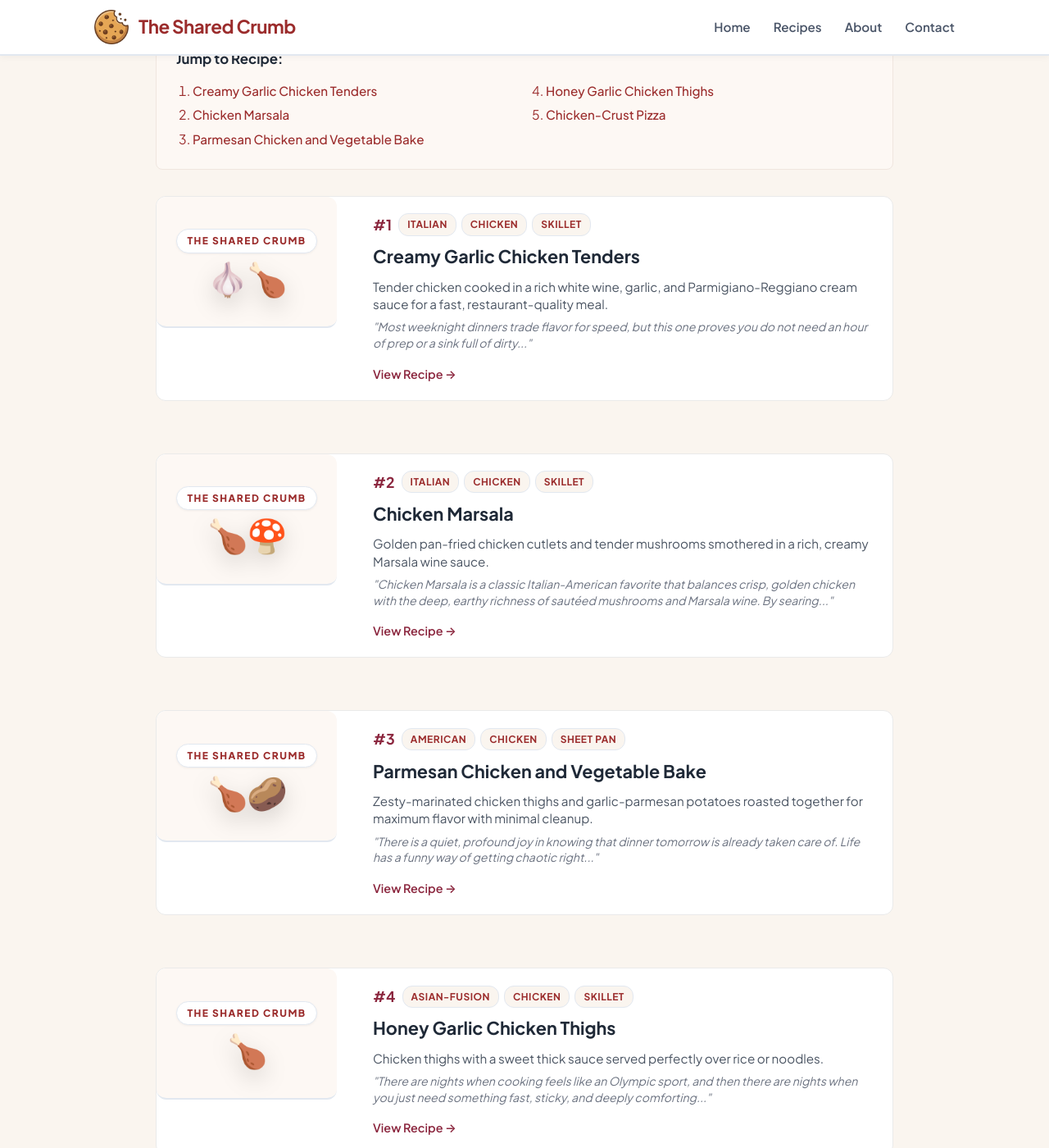
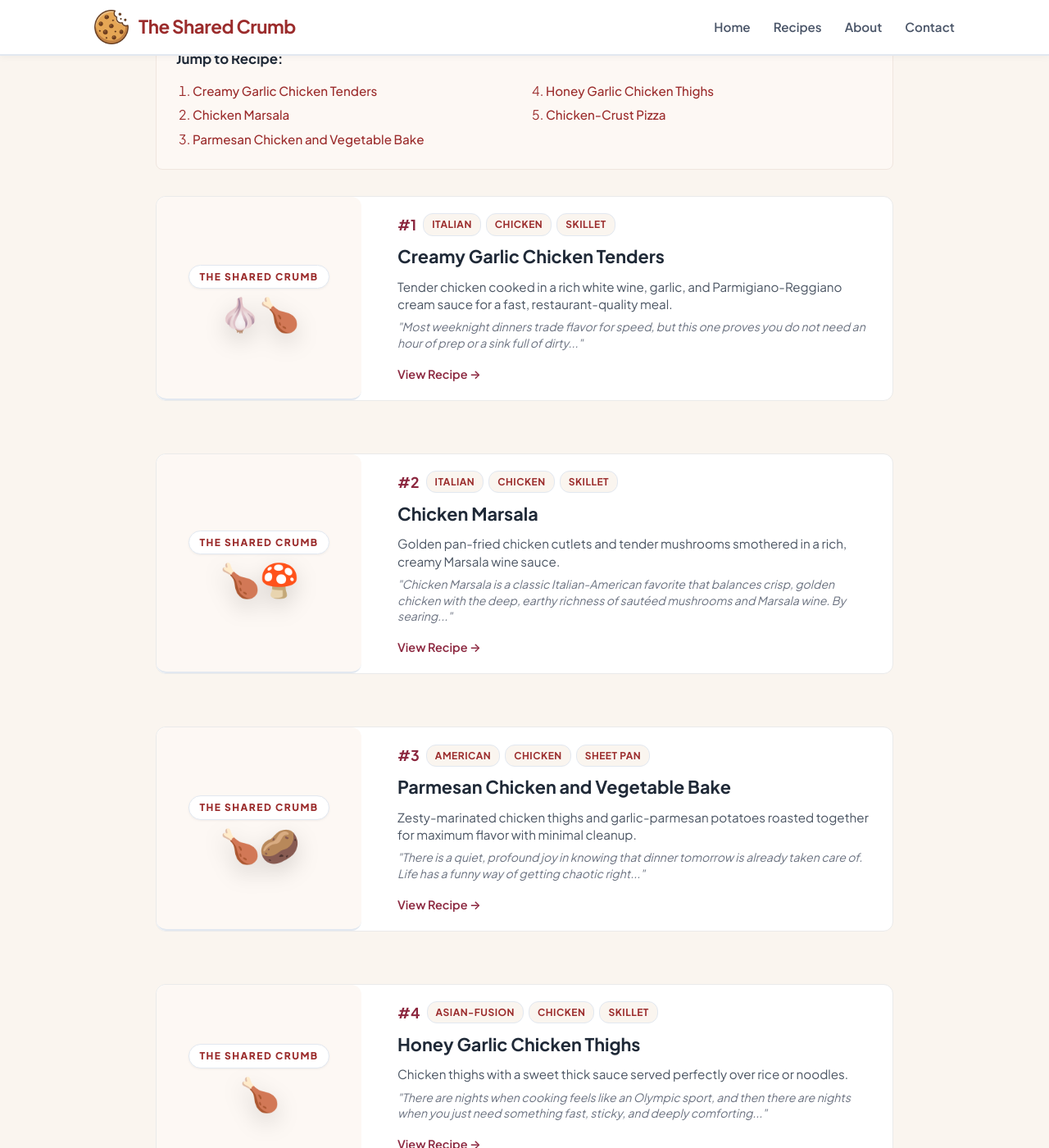
Before and after one commit to TheSharedCrumb/TheSharedCrumb, a Jekyll site: the page built from _roundups/30-chicken-dinners.md, in a window 1280 px wide and 1400 px high, scrolled down 323 px. Shown: the whole window at 82% size. Built offline with Jekyll 4.4.1, drawn with Linux system fonts in a browser that asks for light colours.

Commit message:
Refactor responsive styles for horizontal card layout
Updated responsive styles for horizontal card layout, including adjustments for mobile and desktop views.

```diff
--- a/assets/css/style.css
+++ b/assets/css/style.css
@@ -1513,7 +1513,9 @@ a.roundup-card-horizontal *,
   color: #9B2C2C !important;
 }
 
-/* 2. Responsive Horizontal Card Layout Fix (Stacked & Centered on vertical mobile) */
+/* 2. Responsive Horizontal Card Layout Fix */
+
+/* Mobile Base Layout (Stacked) */
 .roundup-card-horizontal {
   display: flex !important;
   flex-direction: column !important;
@@ -1525,9 +1527,14 @@ a.roundup-card-horizontal *,
 .roundup-card-media {
   width: 100% !important;
   max-width: 100% !important;
-  flex: none !important;
-}
-
+}
+
+.roundup-card-details {
+  width: 100% !important;
+}
+
+/* Restrict edge-to-edge media scaling strictly to vertical mobile view */
+@media (max-width: 600px) {
   .roundup-card-media img,
   .roundup-card-media > div,
   .roundup-card-media svg {
@@ -1538,26 +1545,33 @@ a.roundup-card-horizontal *,
     object-fit: cover;
     display: block;
   }
-
-.roundup-card-details {
-  width: 100% !important;
-  flex: 1;
-}
-
-/* Side-by-side layout for horizontal phone orientation and desktop screens */
+}
+
+/* Desktop & Landscape Orientation (Side-by-side with full-height image card) */
 @media (min-width: 601px) {
   .roundup-card-horizontal {
     flex-direction: row !important;
-    align-items: flex-start;
+    align-items: stretch !important; /* Forces image container to match text height */
   }
 
   .roundup-card-media {
-    width: 220px !important;
-    max-width: 220px !important;
+    width: 250px !important;
+    min-width: 250px !important;
+    max-width: 250px !important;
     flex-shrink: 0 !important;
   }
 
+  .roundup-card-media img,
+  .roundup-card-media > div,
+  .roundup-card-media svg {
+    width: 100% !important;
+    height: 100% !important;
+    object-fit: cover;
+    border-radius: 12px;
+  }
+
   .roundup-card-details {
+    flex: 1 !important;
     width: auto !important;
   }
 }
```
Lines whose indentation alone changed are shown as unchanged.
